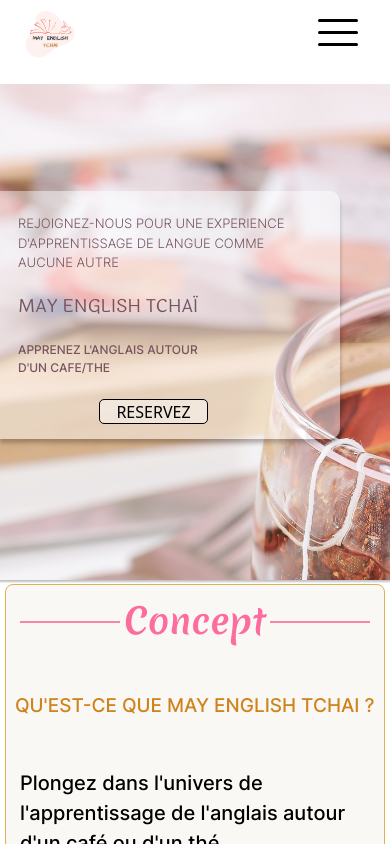
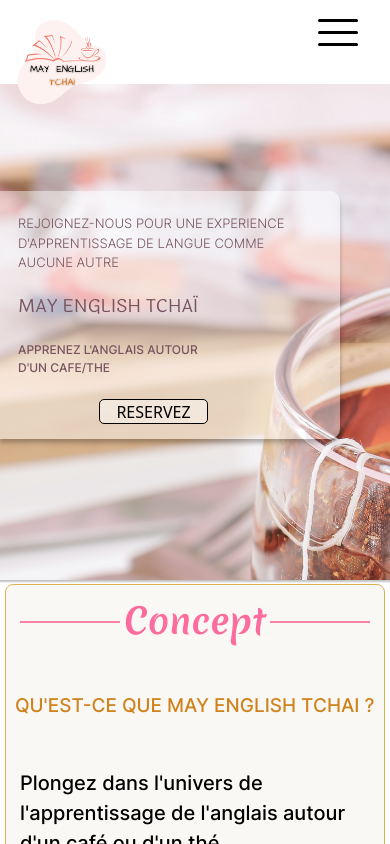
Before and after one commit to may-english-tchai/web-app, a React (Vite) app: page / in a window 390 px wide. Shown: the top 844 px of the page. Built offline with nearby package versions, Linux system fonts and the light colour scheme; no server answers.

Commit message:
modification de la taille du logov

```diff
--- a/src/assets/styles/header.scss
+++ b/src/assets/styles/header.scss
@@ -21,9 +21,9 @@
     position: fixed;
 }
 
-
-#logoImage{
-    width: 90px;
+.navbar_logo{
+    left: 0;
+    width: 144px;
 }
 
 .navbar_links{
@@ -101,12 +101,6 @@
         z-index: 2;
         width: 15vh;
 
-    }
-
-    #logoImage{
-        width: 70px;
-        position: fixed;
-        left: 1rem;
     }
 
     .navbar_links{
```
